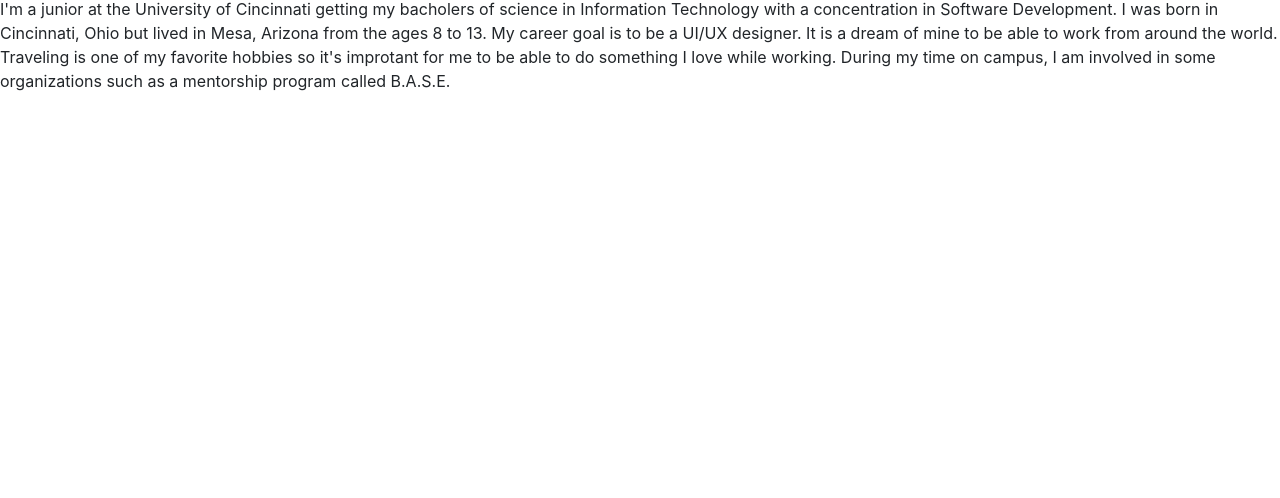
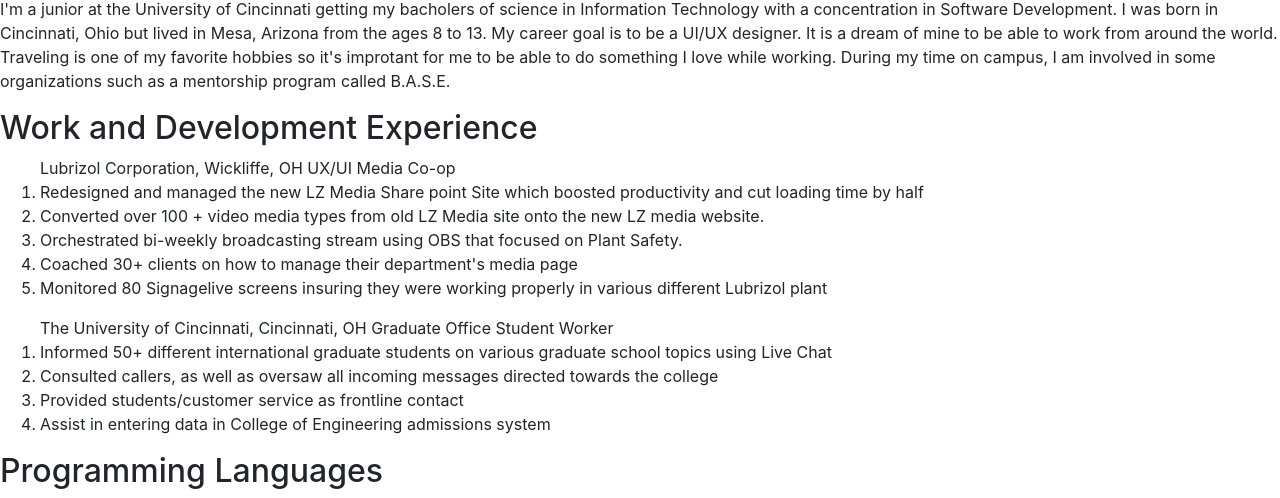
Before and after one commit to IT3049C-Students/1-online-portfolio-turnbopd, a website: page index.html in a window 1280 px wide. Shown: the part 645-1143 px from the top of the page. Before the commit the page ends 800 px from the top, so only its background shows below. Drawn offline with nearby package versions, Linux system fonts and the light colour scheme.

Commit message:
added Work Experience

```diff
--- a/index.html
+++ b/index.html
@@ -22,7 +22,7 @@
   </div>
   <div class="section" id="personalBackground ">
     <h2>
-      About
+      Personal Background
     </h2>
     <p>
       I'm a junior at the University of Cincinnati getting my bacholers of science in Information Technology with a
@@ -35,8 +35,32 @@
   </div>
   <div class="section" id="experience">
     <h2>
+      Work and Development Experience
+    </h2>
+    <ol>
+      Lubrizol Corporation, Wickliffe, OH
+      UX/UI Media Co-op
+      <li>Redesigned and managed the new LZ Media Share point Site which boosted productivity and cut loading time by
+        half</li>
+      <li>Converted over 100 + video media types from old LZ Media site onto the new LZ media website.</li>
+      <li>Orchestrated bi-weekly broadcasting stream using OBS that focused on Plant Safety.</li>
+      <li>Coached 30+ clients on how to manage their department's media page</li>
+      <li>Monitored 80 Signagelive screens insuring they were working properly in various different Lubrizol plant</li>
+    </ol>
+    <ol>
+      The University of Cincinnati, Cincinnati, OH
+      Graduate Office Student Worker
+      <li>Informed 50+ different international graduate students on various graduate school topics using Live Chat</li>
+      <li>Consulted callers, as well as oversaw all incoming messages directed towards the college</li>
+      <li>Provided students/customer service as frontline contact</li>
+      <li>Assist in entering data in College of Engineering admissions system</li>
+    </ol>
+  </div>
+  <div class="section" id="programmingLanguages">
+    <h2>
+      Programming Languages
+    </h2>
 
-    </h2>
   </div>
 
 
```
